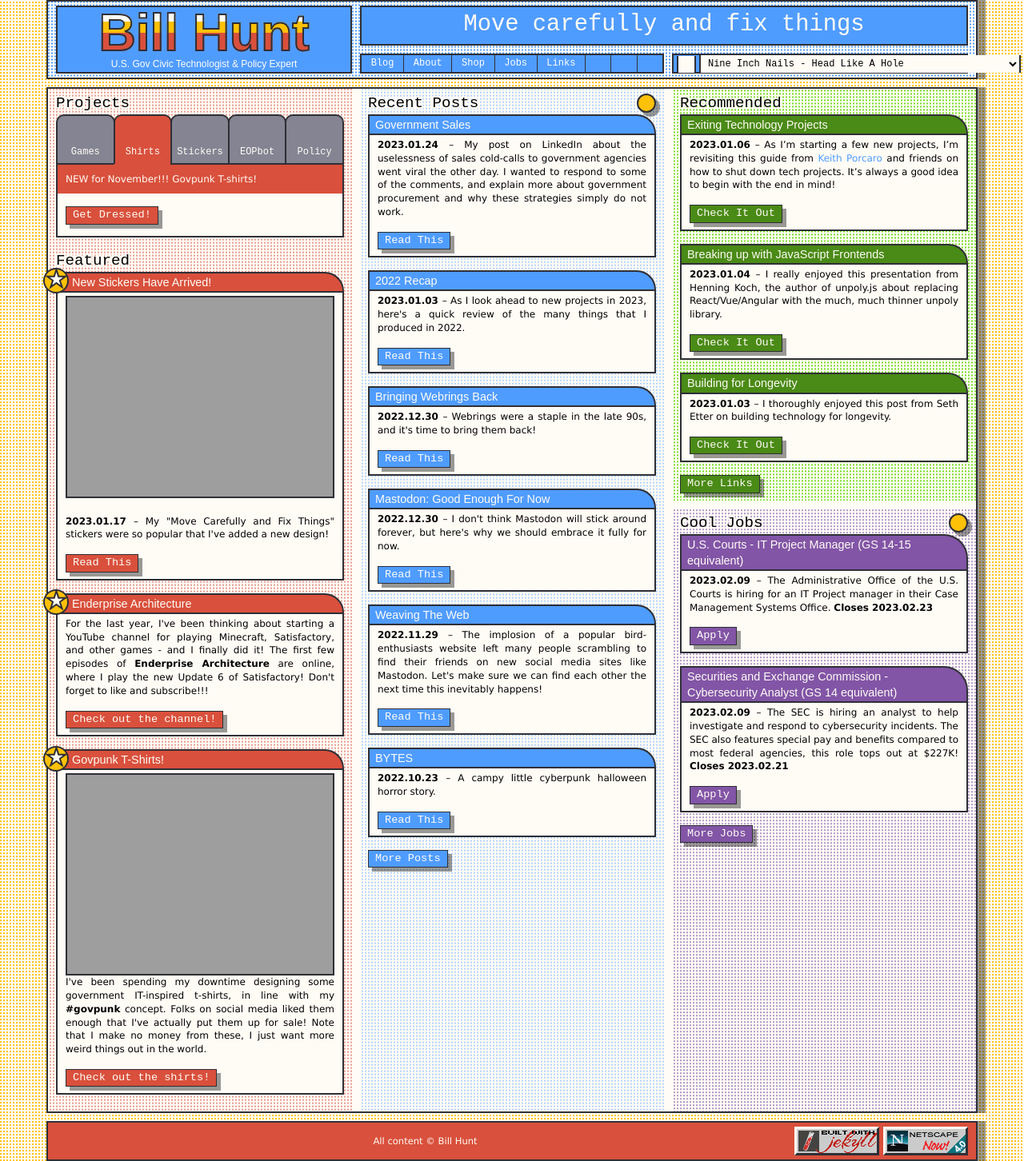
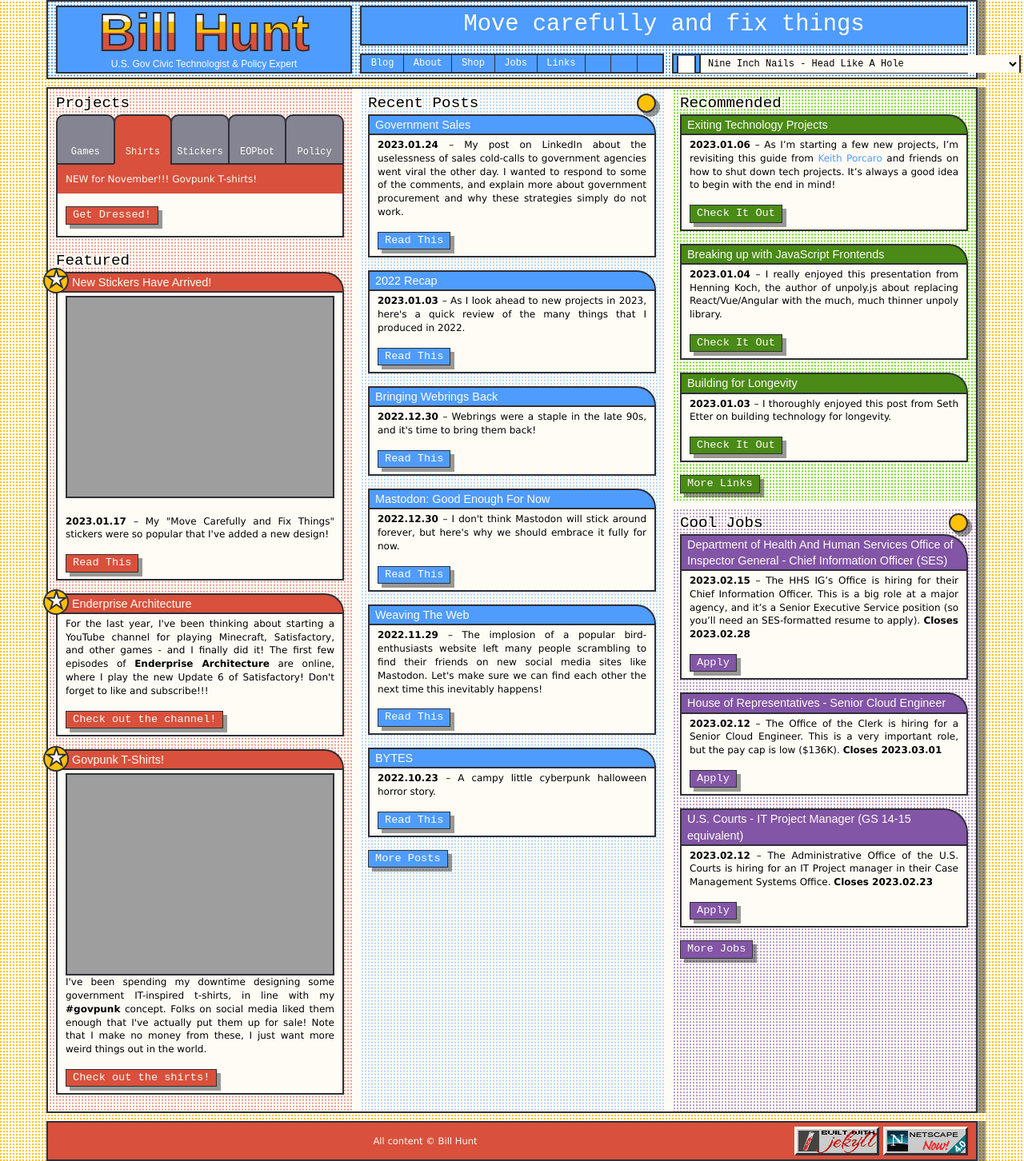
Before and after one commit to krusynth/billhunt.dev, a Jekyll site: the page built from index.md, in a window 1280 px wide. Shown: the whole page at 80% size. Built offline with Jekyll 4.4.1, drawn with Linux system fonts in a browser that asks for light colours; some web fonts are replaced.

Commit message:
Update jobs.

```diff
--- a/_data/jobs.yml
+++ b/_data/jobs.yml
@@ -1,6 +1,18 @@
+- title: Department of Health And Human Services Office of Inspector General - Chief Information Officer (SES)
+  url: https://www.usajobs.gov/job/706450900
+  date: 2023-02-15
+  closes: 2023-02-28
+  content: The HHS IG's Office is hiring for their Chief Information Officer. This is a big role at a major agency, and it's a Senior Executive Service position (so you'll need an SES-formatted resume to apply).
+
+- title: House of Representatives - Senior Cloud Engineer
+  url: https://www.usajobs.gov/job/669439400
+  date: 2023-02-12
+  closes: 2023-03-01
+  content: The Office of the Clerk is hiring for a Senior Cloud Engineer.  This is a very important role, but the pay cap is low ($136K).
+
 - title: U.S. Courts - IT Project Manager (GS 14-15 equivalent)
   url: https://www.usajobs.gov/job/704384900
-  date: 2023-02-09
+  date: 2023-02-12
   closes: 2023-02-23
   content: The Administrative Office of the U.S. Courts is hiring for an IT Project manager in their Case Management Systems Office.
 
```
